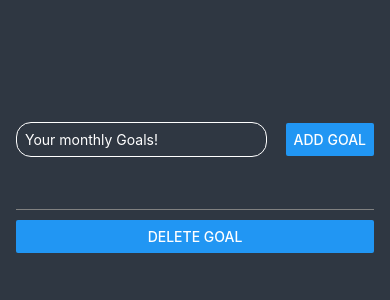
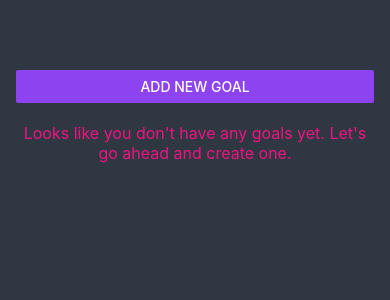
Before and after one commit to headhunter225014/React-Natve-Goal-APP, a React Native app: screen / in a window 390 px wide. Shown: the top 300 px of the page. Built offline with nearby package versions, Linux system fonts and the light colour scheme.

Commit message:
Organize in components, Empty List Output and input goal validation

```diff
--- a/App.js
+++ b/App.js
@@ -1,49 +1,80 @@
-import {StyleSheet, Text, View,
-  Button, TextInput, ScrollView,FlatList} from 'react-native';
-import {useState} from "react";
-
+import {StyleSheet, View,
+  Button, TextInput, FlatList, Text} from 'react-native';
+import {useEffect, useState} from "react";
+import goalItem from "./components/GoalItem";
+import GoalItem from "./components/GoalItem";
+import GoalInput from "./components/GoalInput";
+import {StatusBar} from "expo-status-bar";
 export default function App() {
 
   //states for entered text and list of goals
-  const [enteredGoalText, setEnteredGoalText] = useState('');
   const [courseGoals, setCourseGoals] = useState([]);
+  const [modalIsVisible, setModalVisibile] = useState(false);
+  const [firstGoal, setFirstGoal] = useState(false);
 
-  //handler for input of the goal
-  function goalInputHandler(enteredText) {
-    setEnteredGoalText(enteredText);
+  useEffect(() => {
+    firstGoalEmpty();
+  }, [courseGoals]);
+
+  function startAddGoalHandler () {
+    setModalVisibile(true);
+  }
+
+  function firstGoalEmpty () {
+    if (courseGoals.length > 0){
+      setFirstGoal(true);
+    }
+    else {
+      setFirstGoal(false);
+    }
+  }
+
+  function endAddGoalHandler () {
+    setModalVisibile(false);
   }
 
   //handler for adding the goal to the list
-  function addGoalHandler() {
-    setCourseGoals((currentCourseGoals) => [...currentCourseGoals,
-      {text: enteredGoalText, key: Math.random().toString()}]);
+  function addGoalHandler(enteredGoalText) {
+    setCourseGoals((currentCourseGoals) =>
+        [...currentCourseGoals,
+      {text: enteredGoalText, id: Math.random().toString()}]);
+    endAddGoalHandler();
   }
 
   //handler for deleting goals from the list
-  function deleteGoalHandler() {
-    setCourseGoals((currentCourseGoals) => currentCourseGoals.slice(0,-1));
+  function deleteGoalHandler(id) {
+    setCourseGoals(currentCourseGoals => {
+      return currentCourseGoals.filter((goal) => goal.id !== id);
+    });
   }
 
   return (
-    <View style={styles.appContainer}>
-      <View style={styles.inputContainer}>
-        <TextInput style={styles.textInput}
-                   placeholder='Your monthly Goals!'
-                   onChangeText={goalInputHandler}/>
-        <Button title="Add goal" onPress={addGoalHandler}/>
+    <>
+      <StatusBar style="light"/>
+      <View style={styles.appContainer}>
+        <Button title="Add New Goal" color="#8E43F0" onPress={startAddGoalHandler}/>
+        {modalIsVisible &&
+            <GoalInput onAddGoal={addGoalHandler}
+                       onCancel={endAddGoalHandler}
+                        visible={modalIsVisible}/>}
+        <View style={styles.goalsContainer}>
+        {!firstGoal &&
+          <View >
+            <Text style={styles.firstGoalCreate}>Looks like you don't have any goals yet. Let's go ahead and create one.</Text>
+          </View>}
+        {firstGoal &&
+              <FlatList
+                  data={courseGoals}
+                  renderItem={ (itemData) =>{
+                    return <GoalItem text={itemData.item.text}
+                                     id={itemData.item.id}
+                                     onDeleteItem={deleteGoalHandler}/>;
+                  }}
+              />
+        }
+        </View>
       </View>
-      <View style={styles.goalsContainer}>
-        <Button title="Delete Goal" onPress={deleteGoalHandler}/>
-        <FlatList data={courseGoals}
-                  renderItem={ (itemData) =>{
-                  return (
-                      <View style={styles.goalItem}>
-                        <Text style={styles.goalText}>{itemData.item.text}</Text>
-                      </View>
-                  )}
-                  }/>
-      </View>
-    </View>
+    </>
   );
 }
 
@@ -55,36 +86,13 @@ const styles = StyleSheet.create({
     paddingHorizontal: 16,
     backgroundColor: '#2F3742'
   },
-  inputContainer: {
-    flex: 1,
-    flexDirection: 'row',
-    justifyContent: 'space-between',
-    marginBottom: 10,
-    alignItems: "center",
-    borderBottomWidth: 1,
-    borderColor: 'grey'
-  },
-  textInput: {
-    borderWidth: 1,
-    borderColor: 'white',
-    width: '70%',
-    marginRight: 8,
-    padding: 8,
-    color: 'white',
-    borderRadius: 15
-  },
-  //
   goalsContainer: {
     flex: 4
   },
-  goalItem: {
-    margin: 8,
-    padding: 8,
-    borderRadius: 15,
-    backgroundColor: '#8E43F0'
-  },
-  goalText: {
-    color: 'white'
+  firstGoalCreate: {
+    fontSize: 16,
+    color: "#f31282",
+    textAlign: "center",
+    marginTop: 20,
   }
-
 });
--- /dev/null
+++ b/components/GoalInput.js
@@ -0,0 +1,90 @@
+import {Button, TextInput, View, StyleSheet, Modal, Image} from "react-native";
+import {useEffect, useState} from "react";
+
+function GoalInput(props) {
+    //create a text state
+    const [enteredGoalText, setEnteredGoalText] = useState('');
+    const [emptyInput, setInput] = useState(false);
+
+    useEffect(() => {
+        inputEmpty();
+    }, [enteredGoalText]);
+
+    function inputEmpty (){
+        if (enteredGoalText == ''){
+            setInput(false);
+        } else setInput(true);
+    }
+
+
+    // Change inout field to the entered text
+    function goalInputHandler(enteredText) {
+        setEnteredGoalText(enteredText);
+    }
+
+    //Call onAddGoal with entered text as a pros, reset the input label to ""
+    function addGoalHandler() {
+        props.onAddGoal(enteredGoalText);
+        setEnteredGoalText('');
+    }
+
+    return (
+        <Modal visible={props.visible}
+                animationType="slide">
+            <View style={styles.inputContainer}>
+                <Image source={require('../assets/images/goalImage.png')} style={styles.image}/>
+                <TextInput style={styles.textInput}
+                       placeholder='Your monthly Goals!'
+                       onChangeText={goalInputHandler}
+                        value={enteredGoalText}/>
+                <View style={styles.buttonContainer}>
+                    {!emptyInput && <View style={styles.buttonDisabled}><Button title="Add goal" onPress={addGoalHandler} color="#8E43F0" disabled={true}/></View>}
+                    {emptyInput && <View style={styles.button}><Button title="Add goal" onPress={addGoalHandler} color="#8E43F0" disabled={false}/></View>}
+                    <View style={styles.button}><Button title="Cancel" onPress={props.onCancel} color="#f31282"/></View>
+
+                </View>
+            </View>
+        </Modal>
+    );
+};
+
+export default GoalInput;
+
+const styles = StyleSheet.create ({
+    inputContainer: {
+        flex: 1,
+        justifyContent: 'center',
+        alignItems: "center",
+        borderColor: 'black',
+        backgroundColor: '#2F3742',
+        padding: 16
+    },
+    textInput: {
+        borderWidth: 1,
+        borderColor: '#e4d0ff',
+        backgroundColor: '#e4d0ff',
+        width: '100%',
+        marginRight: 8,
+        padding: 10,
+        color: '#120438',
+        borderRadius: 15,
+    },
+    buttonContainer: {
+        flexDirection: "row",
+        marginTop: 16
+    },
+    button: {
+        width: "40%",
+        marginHorizontal: 8,
+    },
+    buttonDisabled: {
+        width: "40%",
+        marginHorizontal: 8,
+        opacity: 0.5,
+    },
+    image: {
+        width: 100,
+        height: 100,
+        margin: 20
+    }
+});
--- /dev/null
+++ b/components/GoalItem.js
@@ -0,0 +1,32 @@
+import {Text, View, StyleSheet, Pressable} from "react-native";
+import {} from 'react-native';
+function GoalItem(props) {
+    return (
+        //return a single goal, with entered text and specific styling
+        <View style={styles.goalItem}>
+            <Pressable onPress={props.onDeleteItem.bind(this, props.id)}
+                        android_ripple={{color: "#5b13af"}}
+                        style={({pressed}) => pressed && styles.pressedItem}>
+                <Text style={styles.goalText}>{props.text}</Text>
+            </Pressable>
+        </View>
+
+    );
+};
+
+export default GoalItem;
+
+const styles = StyleSheet.create({
+    goalItem: {
+        margin: 8,
+        borderRadius: 15,
+        backgroundColor: '#8E43F0'
+    },
+    pressedItem: {
+        opacity: 0.5
+    },
+    goalText: {
+        color: 'white',
+        padding: 8,
+    }
+});
```
Also changed, not shown: assets/images/goalImage.png (added).
